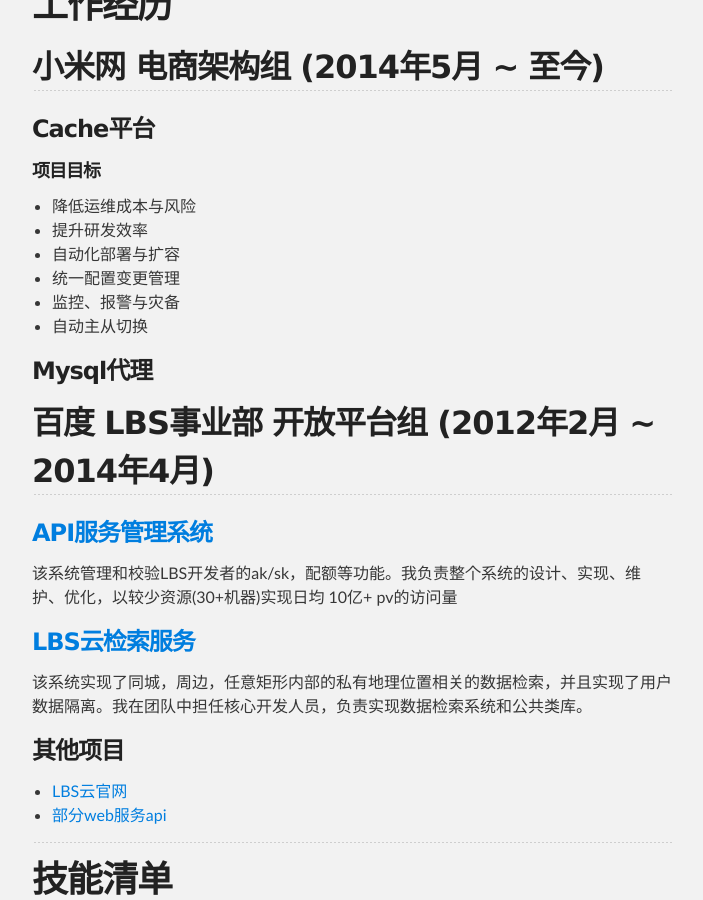
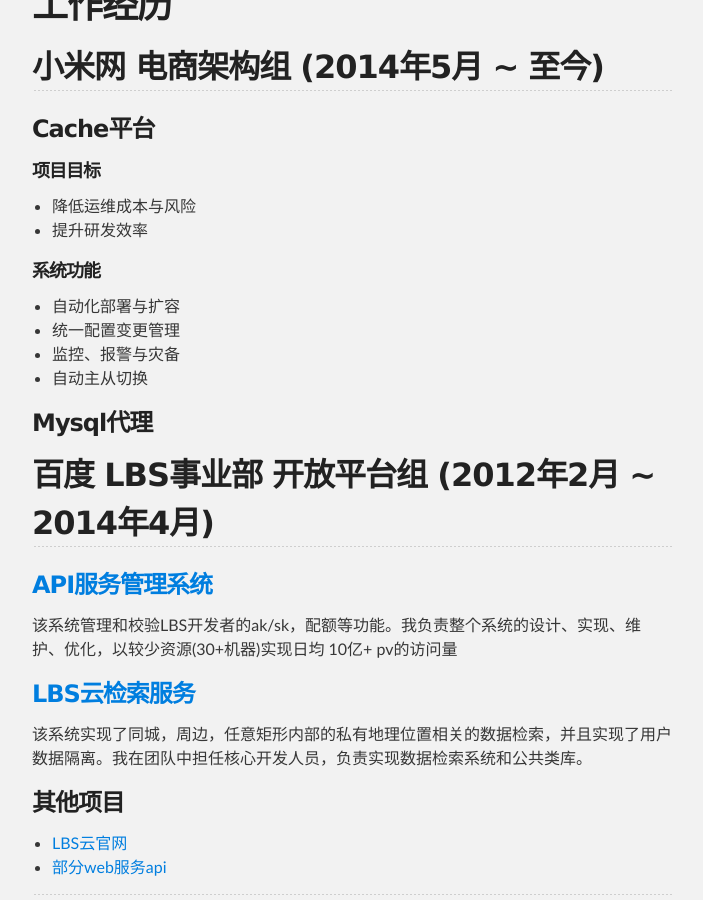
Before and after one commit to wangjild/wangjild.github.io, a Jekyll site: the page built from about/index.markdown, in a window 1280 px wide and 900 px high, scrolled down 706 px. Shown: the whole window, without its empty margins (288-991 px from the left). Built offline with Jekyll 4.4.1, drawn with Linux system fonts in a browser that asks for light colours.

Commit message:
add mi experence

```diff
--- a/about/index.markdown
+++ b/about/index.markdown
@@ -35,6 +35,9 @@
 
 - 降低运维成本与风险
 - 提升研发效率
+
+##### 系统功能
+
 - 自动化部署与扩容
 - 统一配置变更管理
 - 监控、报警与灾备
```
Also changed, not shown: 1 other file.
